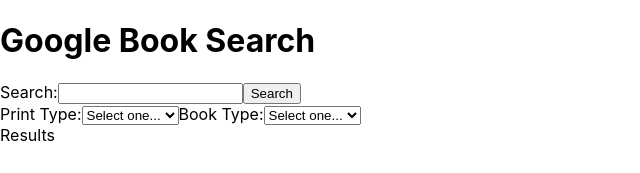
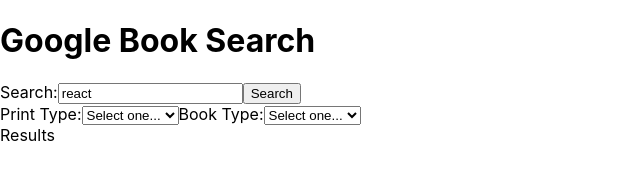
Before and after one commit to ljspiek/google_bookmarks_React, a React (Create React App) app: page / in a window 1280 px wide. Shown: the top 173 px of the page, without its empty margins (0-640 px from the left). Built offline with nearby package versions, Linux system fonts and the light colour scheme; no server answers.

Commit message:
minor updates to fetch and store

```diff
--- a/src/App.js
+++ b/src/App.js
@@ -8,7 +8,7 @@
   constructor(props) {
     super(props);
     this.state = {
-      query: "popular",
+      query: "react",
       printType: "All",
       bookType: "No filter",
       books: "",
@@ -70,7 +70,8 @@
             handleSearch={term=>this.updateSearch(term)}
             handlePrintFilter={print=>this.updatePrintType(print)}
             handleTypeFilter={type=>this.updateBookType(type)} />
-          <Results />
+          <Results
+            books={this.state.books} />
 
         </div>
       </main>
--- a/src/results/results.js
+++ b/src/results/results.js
@@ -2,8 +2,7 @@
 
 class Results extends Component {
     render() {
-        // const results = this
-        //         .props
+        console.log(this.props)
 
         return(
             <div className="resultsList">
--- a/src/search/searchTerm/searchTerm.js
+++ b/src/search/searchTerm/searchTerm.js
@@ -6,8 +6,14 @@
         return(
             <div>
                 Search:
-                <input name="search term" type="text"/>
-                <button>Search</button>
+                <input
+                placeholder="Search term"
+                value={this.props.searchTerm}
+                // this.state.query updates as typed - check console
+                onChange={e => this.props.handleSearch(e.target.value)}
+                />
+                <button type="submit">Search</button>
+                {/* need to configure button to show results onClick */}
             </div>
         )
     }
```
